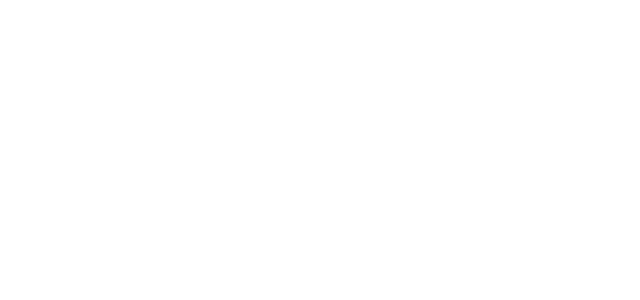
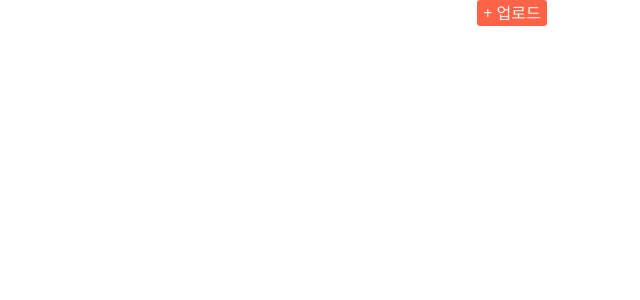
Before and after one commit to Lee-Ga-eun/open_house, a React (Create React App) app in the folder client/: page /houses/upload in a window 1280 px wide. Before the commit this address had no page. Shown: the top 300 px of the page, without its empty margins (640-1280 px from the left). Built offline with nearby package versions, Linux system fonts and the light colour scheme.

Commit message:
게시글 쓰기

```diff
--- a/client/src/App.js
+++ b/client/src/App.js
@@ -8,6 +8,7 @@ import ColorSchemesExample from './components/Home';
 import "bootstrap/dist/css/bootstrap.min.css";
 import LinkTest from './components/houses';
 import {BrowserRouter as Router, Route,Routes, Switch, Link} from  'react-router-dom';
+import Upload from './components/Upload';
 
 function App() {
   return (
@@ -18,6 +19,7 @@ function App() {
       <Routes>
         <Route path='/' element={<ColorSchemesExample/>} />
         <Route path='/houses' element={<LinkTest/>}/>
+        <Route path='/houses/upload' element={<Upload/>}/>
       </Routes>
     </Router>
 
```
